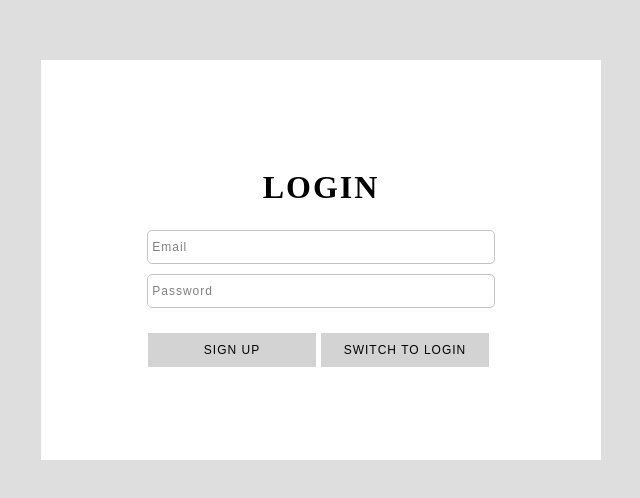
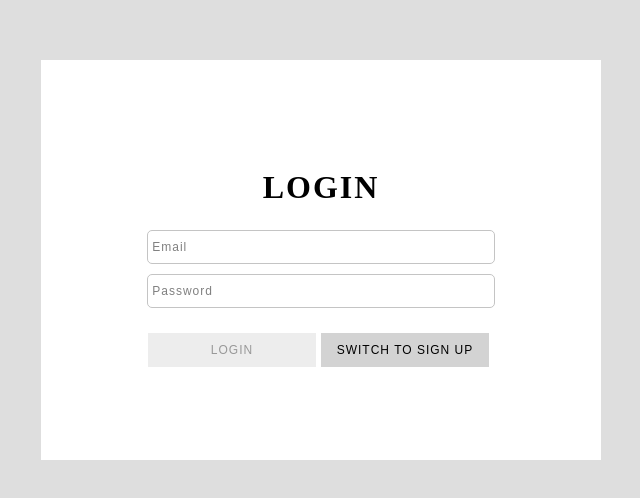
Before and after one commit to Jhoncosta08/auth-app, an Angular app: page /login in a window 1280 px wide. Shown: the part 140-638 px from the top of the page, without its empty margins (319-959 px from the left). Built offline with nearby package versions, Linux system fonts and the light colour scheme.

Commit message:
feat(app): send form to ts and add disable button logic

```diff
--- a/src/app/app.module.ts
+++ b/src/app/app.module.ts
@@ -5,6 +5,7 @@ import { AppRoutingModule } from './app-routing.module';
 import { AppComponent } from './app.component';
 import { DashboardComponent } from './dashboard/dashboard.component';
 import { AuthComponent } from './auth/auth.component';
+import {FormsModule} from "@angular/forms";
 
 @NgModule({
   declarations: [
@@ -14,7 +15,8 @@ import { AuthComponent } from './auth/auth.component';
   ],
   imports: [
     BrowserModule,
-    AppRoutingModule
+    AppRoutingModule,
+    FormsModule
   ],
   providers: [],
   bootstrap: [AppComponent]
--- a/src/app/auth/auth.component.css
+++ b/src/app/auth/auth.component.css
@@ -85,3 +85,7 @@
 .login-form button:focus-visible {
   background-color: #9f9f9f;
 }
+
+.disable-btn {
+  opacity: 0.4;
+}
--- a/src/app/auth/auth.component.html
+++ b/src/app/auth/auth.component.html
@@ -7,19 +7,25 @@
         <h1>Login</h1>
       </div>
 
-      <form>
+      <form #authForm="ngForm" (ngSubmit)="onSubmit(authForm)">
+
         <div class="form-group">
-          <input id="login-email" name="login-email" type="email" required placeholder="Email"/>
+          <input id="login-email" name="login-email" type="email" required placeholder="Email" ngModel/>
         </div>
 
         <div class="form-group">
-          <input id="login-password" name="login-password" type="password" required  placeholder="Password"/>
+          <input id="login-password" name="login-password" type="password" required  placeholder="Password" minlength="6" ngModel/>
         </div>
 
         <div class="form-group login-form-btn-container">
-          <button id="login-submit-btn" type="submit">{{ isLoginMode ? 'login' : 'sign up' }}</button>
-          <button id="login-switch-btn" type="button" (click)="switchLoginMode()">{{ !isLoginMode ? 'switch to login' : 'switch to sign up' }}</button>
+          <button id="login-submit-btn" type="submit" [disabled]="!authForm.valid" [ngClass]="{'disable-btn': !authForm.valid}">
+            {{ !isLoginMode ? 'login' : 'sign up' }}
+          </button>
+          <button id="login-switch-btn" type="button" (click)="switchLoginMode()">
+            {{ isLoginMode ? 'switch to login' : 'switch to sign up' }}
+          </button>
         </div>
+
       </form>
 
     </div>
--- a/src/app/auth/auth.component.ts
+++ b/src/app/auth/auth.component.ts
@@ -1,4 +1,5 @@
 import { Component } from '@angular/core';
+import { NgForm } from "@angular/forms";
 
 @Component({
   selector: 'app-auth',
@@ -12,4 +13,8 @@ export class AuthComponent {
   switchLoginMode(): void {
     this.isLoginMode = !this.isLoginMode
   }
+
+  onSubmit(authForm: NgForm): void {
+    console.log('authForm: ', authForm.form.value);
+  }
 }
```
